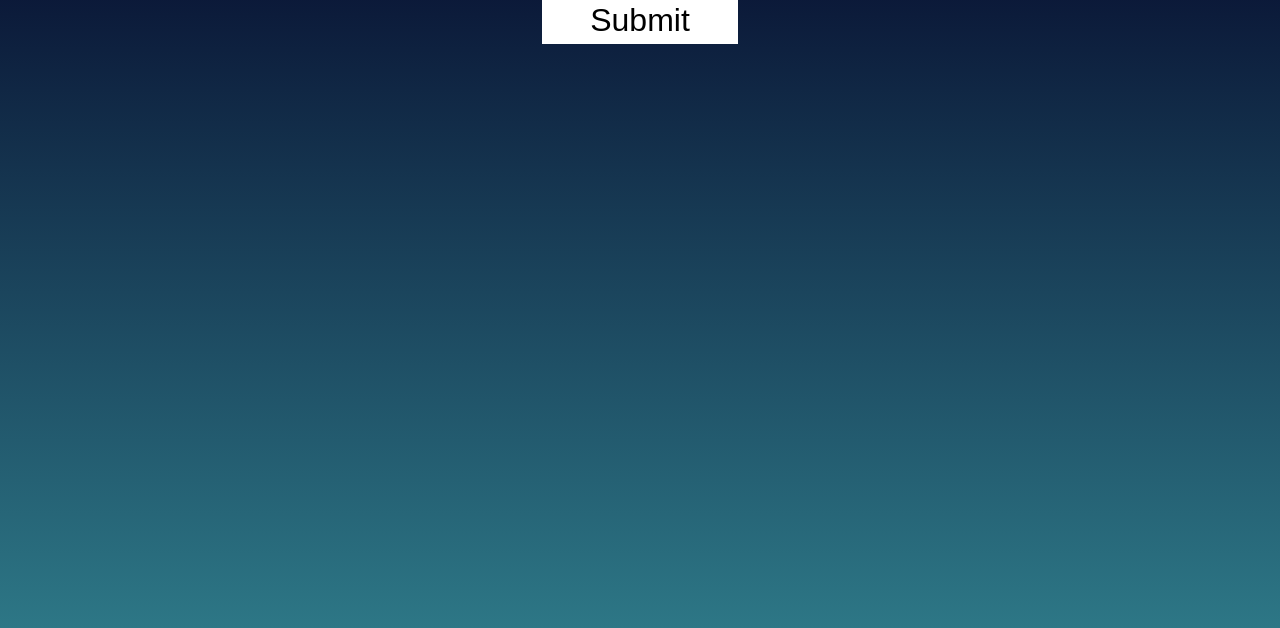
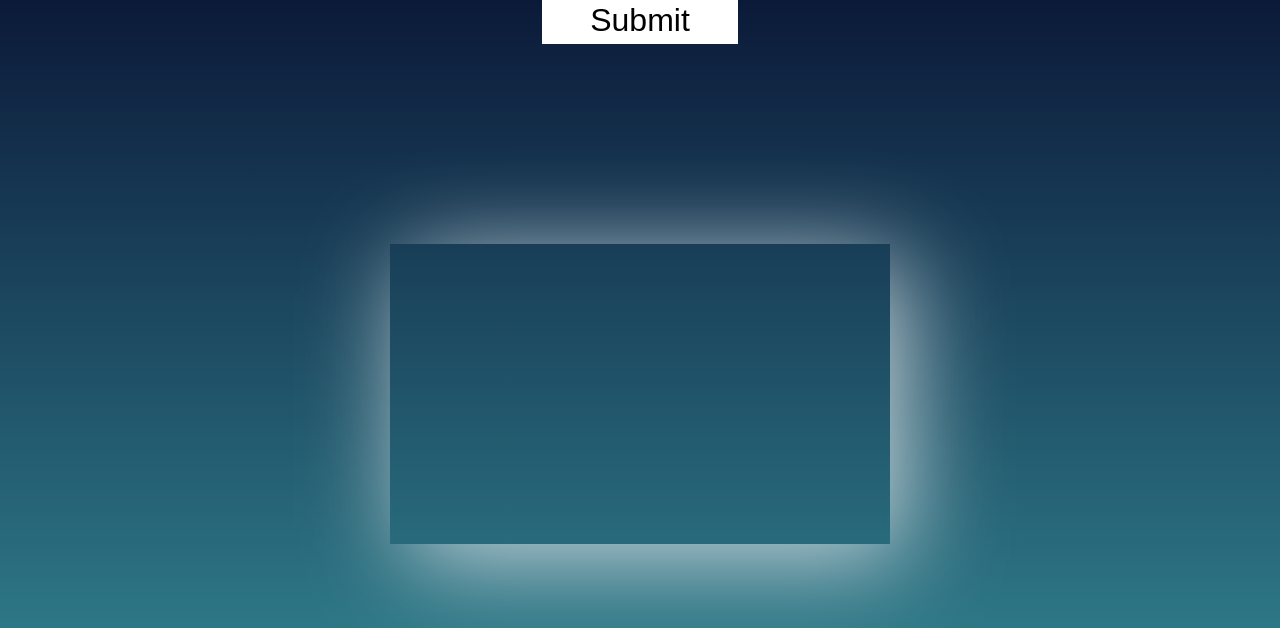
Before and after one commit to Vodok1/lyricsYT, a plain HTML site: page index.html in a window 1280 px wide. Shown: the part 172-800 px from the top of the page. Drawn offline with nearby package versions, Linux system fonts and the light colour scheme.

Commit message:
style changes

```diff
--- a/style.css
+++ b/style.css
@@ -73,6 +73,7 @@ button:hover {
   grid-template-columns: 8% 1fr 1fr 8%;
 }
 .hero iframe {
+  box-shadow: 15px 15px 100px 0px rgba(255, 255, 255, 0.75);
   border: none;
   position: sticky;
   margin: 150px 150px 0 150px;
@@ -81,7 +82,9 @@ button:hover {
   height: 300px;
 }
 .lyrics {
+  z-index: 999;
   font-size: 2rem;
   text-align: center;
   grid-column: 3/4;
+  line-height: 1.9rem;
 }
```
